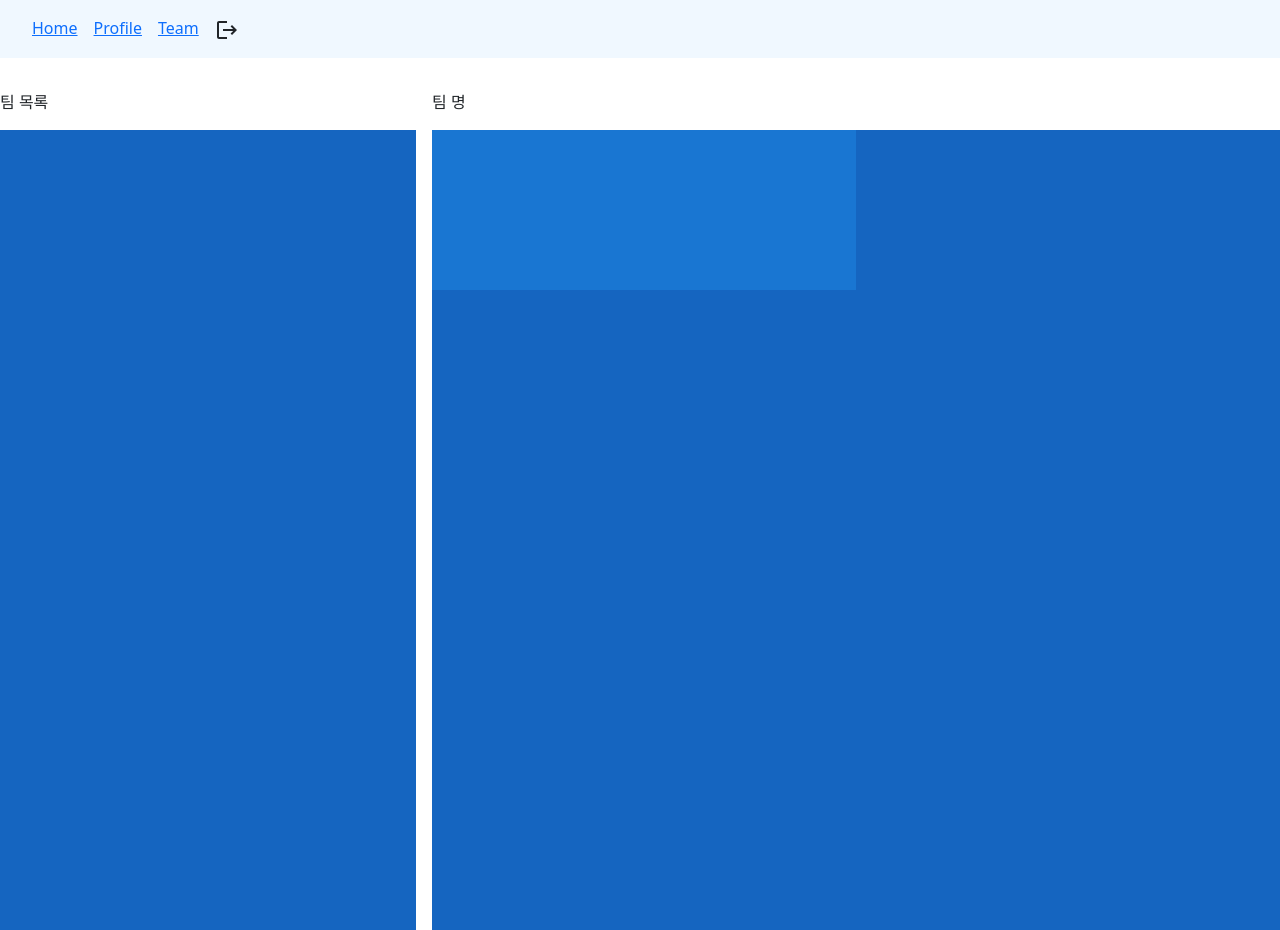
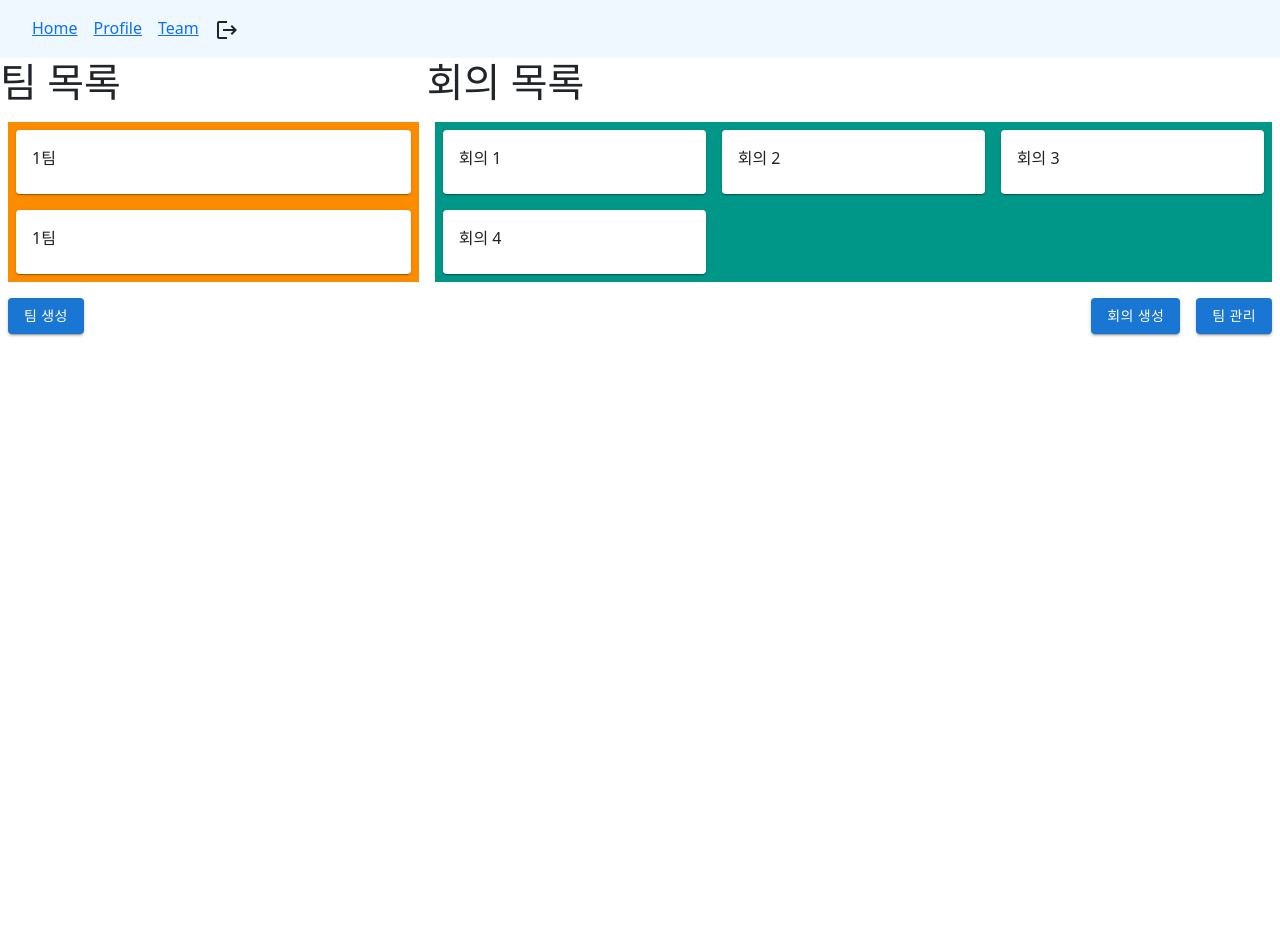
Before and after one commit to lactea94/beyondmeeting, a React (Create React App) app in the folder frontend/: page /team in a window 1280 px wide. After the commit the page ends 800 px from the top, so only its background shows below. Built offline with nearby package versions, Linux system fonts and the light colour scheme.

Commit message:
STYLE: 스타일링 정리

```diff
--- a/frontend/src/components/Team.js
+++ b/frontend/src/components/Team.js
@@ -1,42 +1,113 @@
-import * as React from 'react';
+import Grid from '@mui/material/Grid';
+import { Card, CardContent } from '@mui/material';
+import Button from '@mui/material/Button';
 import Box from '@mui/material/Box';
-import Grid from '@mui/material/Grid';
 
 export function Team() {
-  return (
-    <Grid container spacing={2} mt={2}>
-      <Grid item xs={4}>팀 목록</Grid>
-      <Grid item xs={8}>팀 명</Grid>
-      <Grid item xs={4}>
+  const user = {
+    leader: true,
+    team: [
+      {id:0, name:'팀 1', leader: true, meeting: [1, 2,]},
+      {id:1, name:'팀 2', leader: false},
+      {id:2, name:'팀 3', leader: false}
+    ],
+    nowTeam: 0
+  }
+  let create
+  if (user.team[user.nowTeam].leader) {
+    create =
+      <Grid item xs={8}>
         <Box
           sx={{
+            display: 'flex',
             width: '100%',
-            height: '50rem',
-            backgroundColor: 'primary.dark',
+            justifyContent: 'flex-end'
           }}
         >
+          <Button item variant="contained" sx={{m:1}}>회의 생성</Button>
+          <Button item variant="contained" sx={{m:1}}>팀 관리</Button>
         </Box>
       </Grid>
-      <Grid item xs={8}>
-        <Box
-          display='grid'
-          gap={2}
+  }
+  return (
+    <Grid container>
+      <Grid item xs={4} container>
+        <Grid className='team-list-title' item>
+          <h1>팀 목록</h1>
+        </Grid>
+        <Grid
+          item
+          container
+          direction='column'
           sx={{
             width: '100%',
-            height: '50rem',
-            backgroundColor: 'primary.dark',
+            backgroundColor: '#fb8c00',
+            m: 1,
           }}
         >
-
-          <Box
-            sx={{
-              width: '50%',
-              height: '10rem',
-              backgroundColor: 'primary.main',
-            }}
-          ></Box>
-        </Box>
+          <Grid item>
+            <Card sx={{m:1}}>
+              <CardContent>
+                1팀
+              </CardContent>
+            </Card>
+          </Grid>
+          <Grid item>
+            <Card sx={{m:1}}>
+              <CardContent>
+                1팀
+              </CardContent>
+            </Card>
+          </Grid>
+        </Grid>
       </Grid>
+      <Grid item xs={8}container>
+        <Grid className='meeting-list-title' item>
+          <h1>회의 목록</h1>
+        </Grid>
+        <Grid
+          item
+          container
+          sx={{
+            width: '100%',
+            backgroundColor: '#009688',
+            m: 1,
+          }}
+        >
+          <Grid item xs={4} sx={{p:'8'}}>
+            <Card sx={{m:1}}>
+              <CardContent>
+                회의 1
+              </CardContent>
+            </Card>
+          </Grid>
+          <Grid item xs={4} sx={{px:'1'}}>
+            <Card sx={{m:1}}>
+              <CardContent>
+                회의 2
+              </CardContent>
+            </Card>
+          </Grid>
+          <Grid item xs={4} sx={{px:'1'}}>
+            <Card sx={{m:1}}>
+              <CardContent>
+                회의 3
+              </CardContent>
+            </Card>
+          </Grid>
+          <Grid item xs={4} sx={{px:'1'}}>
+            <Card sx={{m:1}}>
+              <CardContent>
+                회의 4
+              </CardContent>
+            </Card>
+          </Grid>
+        </Grid>
+      </Grid>
+      <Grid item xs={4}>
+          <Button variant="contained" sx={{m:1}}>팀 생성</Button>
+        </Grid>
+      {create}
     </Grid>
   );
 }
```
